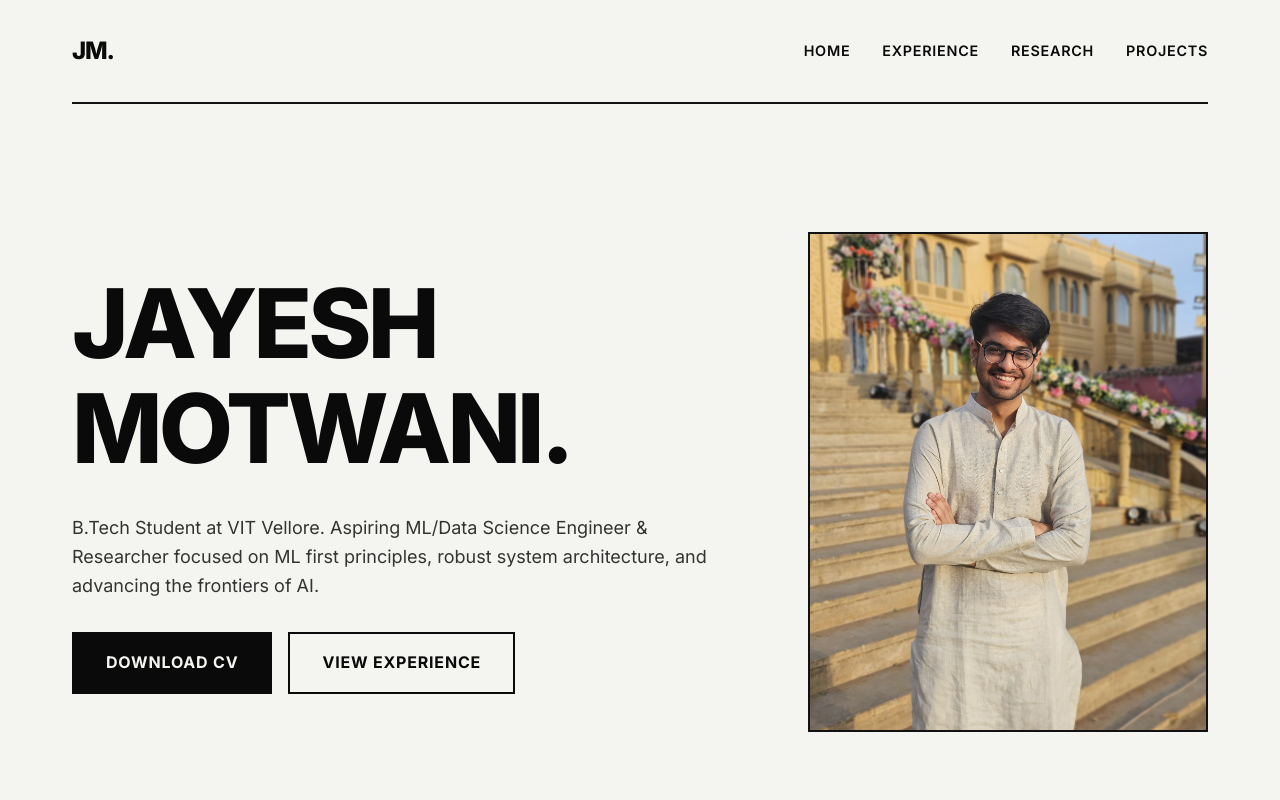
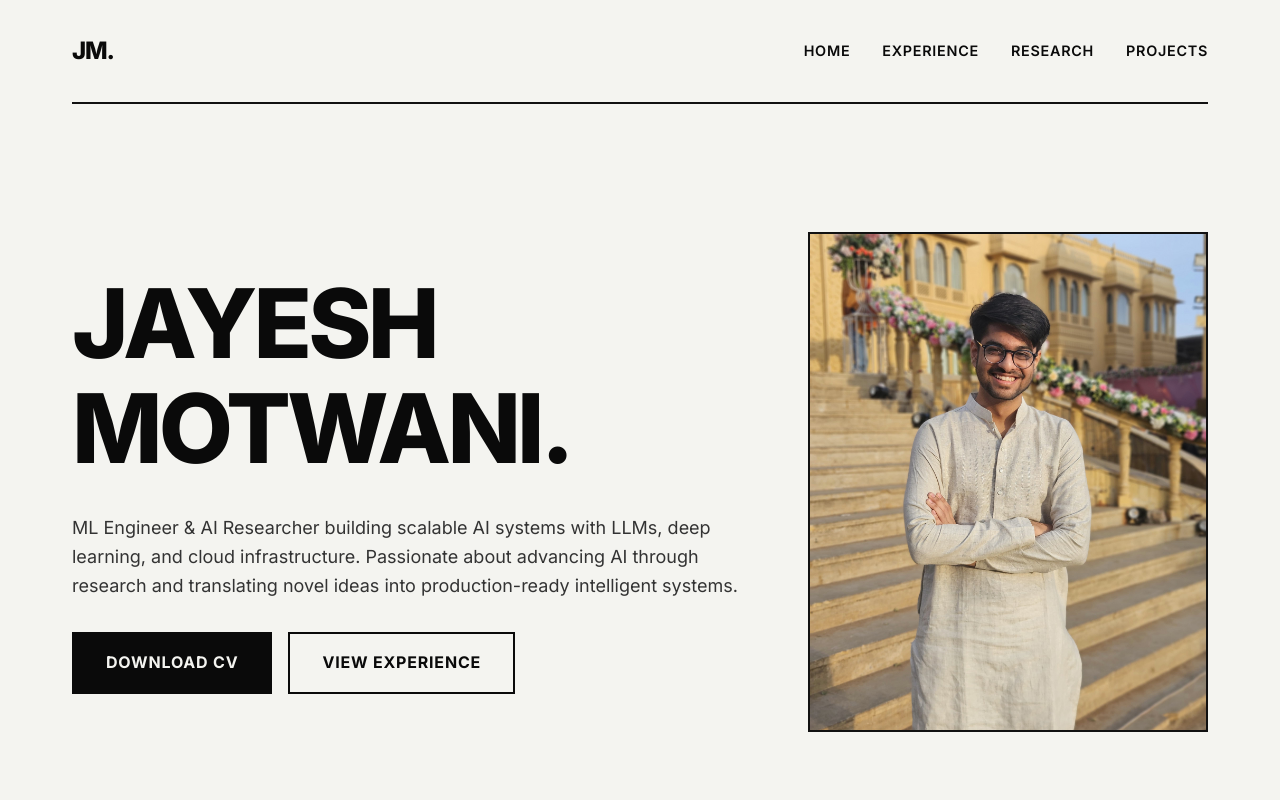
Before and after one commit to Jayesh-Motwani/Portfolio-Website, a Next.js app: page / in a window 1280 px wide. Shown: the top 800 px of the page. Built offline with nearby package versions, Linux system fonts and the light colour scheme.

Commit message:
changed description

```diff
--- a/app/page.tsx
+++ b/app/page.tsx
@@ -13,7 +13,7 @@ export default function Home() {
         <div className="hero-text">
           <h1>Jayesh<br />Motwani.</h1>
           <p>
-            B.Tech Student at VIT Vellore. Aspiring ML/Data Science Engineer & Researcher focused on ML first principles, robust system architecture, and advancing the frontiers of AI.
+            ML Engineer & AI Researcher building scalable AI systems with LLMs, deep learning, and cloud infrastructure. Passionate about advancing AI through research and translating novel ideas into production-ready intelligent systems.
           </p>
           <div style={{ marginTop: "var(--spacing-md)", display: "flex", gap: "1rem" }}>
             <a href="/Jayesh_Motwani_Resume.pdf" className="btn" download="Jayesh_Motwani_Resume.pdf">Download CV</a>
```
